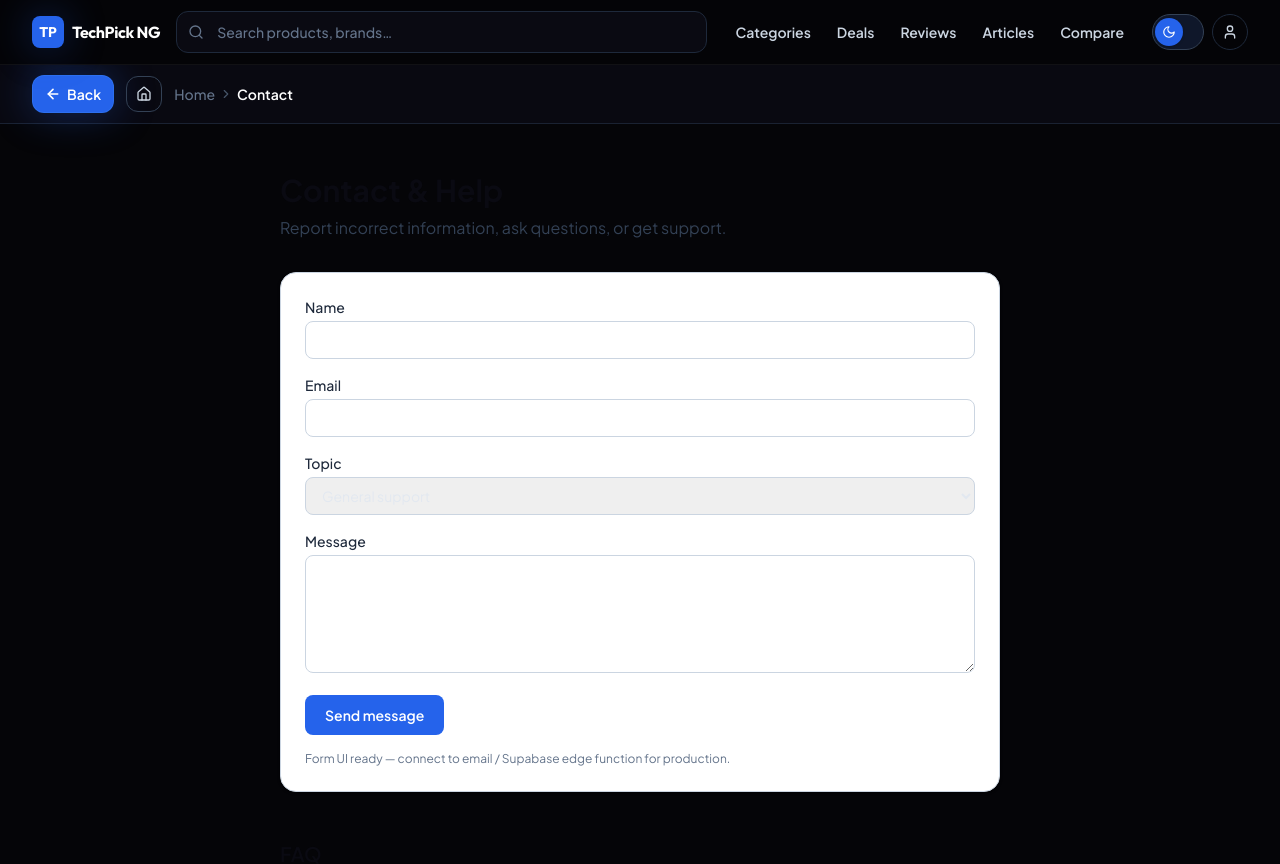
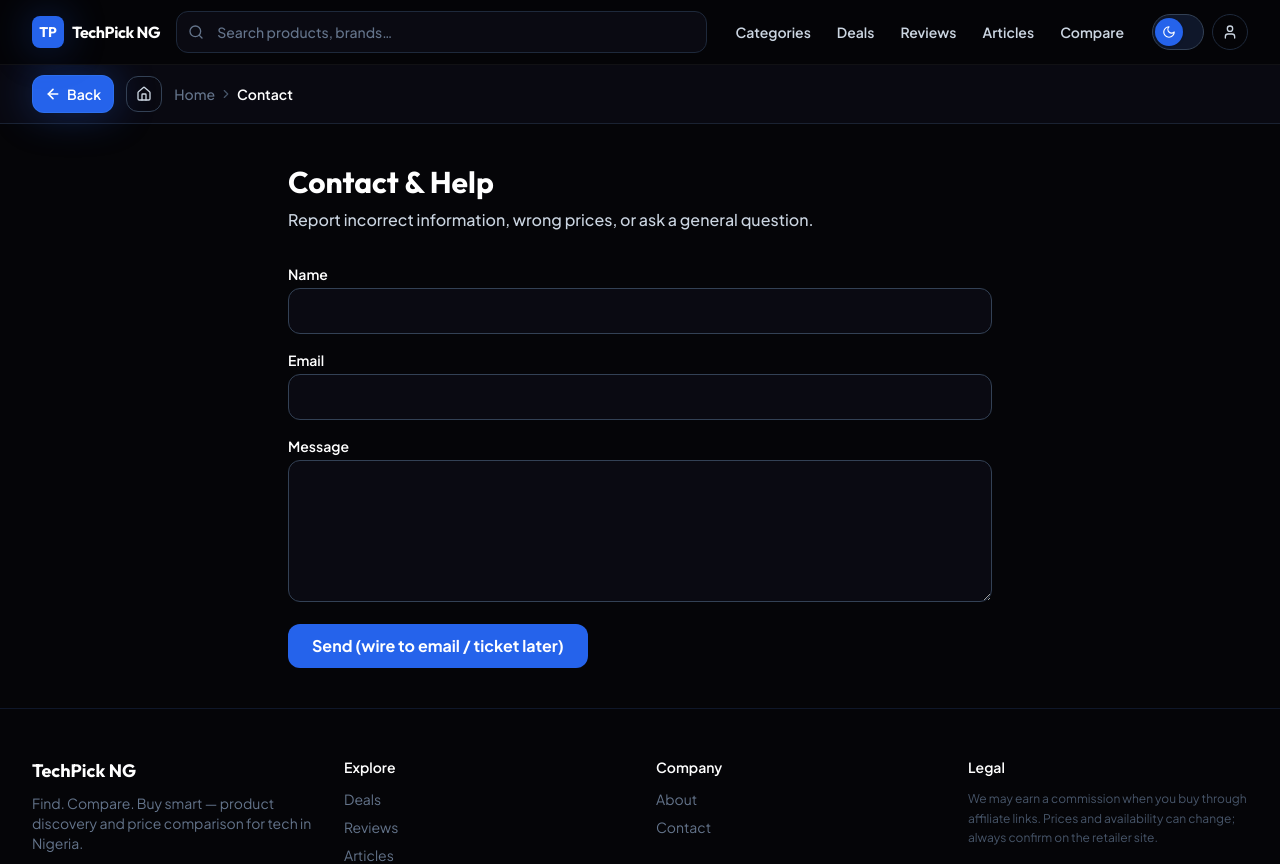
Before and after one commit to axionwave123/tech-pick-marketplace, a Next.js app: page /contact in a window 1280 px wide. Shown: the top 864 px of the page. Built offline with nearby package versions, Linux system fonts and the light colour scheme.

Commit message:
fix: high-contrast text on all pages — white on dark, black on light

```diff
--- a/src/app/compare/page.tsx
+++ b/src/app/compare/page.tsx
@@ -5,16 +5,23 @@ export const metadata = { title: 'Compare Products' };
 export default function ComparePage() {
   return (
     <div className="mx-auto max-w-7xl px-4 py-8 sm:px-6 lg:px-8">
-      <h1 className="text-3xl font-bold text-surface-900">Product Comparison</h1>
-      <p className="mt-2 max-w-2xl text-surface-600">
-        Compare price, display, RAM, storage, battery, camera, processor and other category-specific fields.
-        Select products from product pages (“Add to compare”) or open with query params.
+      <h1 className="font-display text-3xl font-bold text-white light:text-slate-900">
+        Product Comparison
+      </h1>
+      <p className="mt-2 max-w-2xl text-base font-medium text-surface-200 light:text-slate-600">
+        Compare price, display, RAM, storage, battery, camera, processor and other category-specific
+        fields. Select products from product pages (“Add to compare”) or open with query params.
       </p>
-      <div className="mt-10 rounded-2xl border border-dashed border-surface-300 bg-surface-50 p-12 text-center">
-        <p className="text-surface-600">Comparison table UI is scaffolded for multi-product selection.</p>
-        <p className="mt-2 text-sm text-surface-500">
+      <div className="mt-10 rounded-2xl border border-dashed border-surface-600 bg-surface-900/60 p-12 text-center light:border-slate-300 light:bg-slate-100">
+        <p className="font-medium text-surface-200 light:text-slate-700">
+          Comparison table UI is scaffolded for multi-product selection.
+        </p>
+        <p className="mt-2 text-sm text-surface-400 light:text-slate-500">
           Use seed products from{' '}
-          <Link href="/categories/smartphones" className="text-brand-600 hover:underline">
+          <Link
+            href="/categories/smartphones"
+            className="font-semibold text-brand-300 hover:underline light:text-brand-600"
+          >
             Smartphones
           </Link>{' '}
           and extend client state / URL `ids` parsing as you grow.
--- a/src/app/contact/page.tsx
+++ b/src/app/contact/page.tsx
@@ -1,47 +1,44 @@
-export const metadata = { title: 'Contact / Help' };
+export const metadata = { title: 'Contact' };
 
 export default function ContactPage() {
   return (
-    <div className="mx-auto max-w-3xl px-4 py-12 sm:px-6">
-      <h1 className="text-3xl font-bold text-surface-900">Contact & Help</h1>
-      <p className="mt-2 text-surface-600">Report incorrect information, ask questions, or get support.</p>
-
-      <form className="mt-8 space-y-4 rounded-2xl border border-surface-200 bg-white p-6 shadow-card">
+    <div className="mx-auto max-w-3xl px-4 py-10 sm:px-6 lg:px-8">
+      <h1 className="font-display text-3xl font-bold text-white light:text-slate-900">Contact & Help</h1>
+      <p className="mt-2 text-base font-medium text-surface-200 light:text-slate-600">
+        Report incorrect information, wrong prices, or ask a general question.
+      </p>
+      <form className="mt-8 space-y-4">
         <div>
-          <label className="block text-sm font-medium text-surface-700">Name</label>
-          <input className="mt-1 w-full rounded-lg border border-surface-200 px-3 py-2 text-sm" name="name" />
+          <label className="block text-sm font-semibold text-white light:text-slate-800">Name</label>
+          <input
+            className="mt-1 w-full rounded-xl border border-surface-600 bg-surface-900 px-4 py-2.5 text-white light:border-slate-300 light:bg-white light:text-slate-900"
+            name="name"
+            type="text"
+          />
         </div>
         <div>
-          <label className="block text-sm font-medium text-surface-700">Email</label>
-          <input type="email" className="mt-1 w-full rounded-lg border border-surface-200 px-3 py-2 text-sm" name="email" />
+          <label className="block text-sm font-semibold text-white light:text-slate-800">Email</label>
+          <input
+            className="mt-1 w-full rounded-xl border border-surface-600 bg-surface-900 px-4 py-2.5 text-white light:border-slate-300 light:bg-white light:text-slate-900"
+            name="email"
+            type="email"
+          />
         </div>
         <div>
-          <label className="block text-sm font-medium text-surface-700">Topic</label>
-          <select className="mt-1 w-full rounded-lg border border-surface-200 px-3 py-2 text-sm" name="topic">
-            <option>General support</option>
-            <option>Report incorrect product info</option>
-            <option>Report incorrect price / offer</option>
-            <option>Partnership</option>
-          </select>
+          <label className="block text-sm font-semibold text-white light:text-slate-800">Message</label>
+          <textarea
+            className="mt-1 w-full rounded-xl border border-surface-600 bg-surface-900 px-4 py-2.5 text-white light:border-slate-300 light:bg-white light:text-slate-900"
+            name="message"
+            rows={5}
+          />
         </div>
-        <div>
-          <label className="block text-sm font-medium text-surface-700">Message</label>
-          <textarea className="mt-1 w-full rounded-lg border border-surface-200 px-3 py-2 text-sm" rows={5} name="message" />
-        </div>
-        <button type="submit" className="rounded-lg bg-brand-600 px-5 py-2.5 text-sm font-semibold text-white hover:bg-brand-700">
-          Send message
+        <button
+          type="button"
+          className="rounded-xl bg-brand-600 px-6 py-2.5 font-bold text-white hover:bg-brand-500"
+        >
+          Send (wire to email / ticket later)
         </button>
-        <p className="text-xs text-surface-400">Form UI ready — connect to email / Supabase edge function for production.</p>
       </form>
-
-      <section className="mt-12">
-        <h2 className="text-xl font-semibold text-surface-900">FAQ</h2>
-        <ul className="mt-4 space-y-3 text-sm text-surface-700">
-          <li><strong>Do you process payments?</strong> No. Checkout happens on the retailer site.</li>
-          <li><strong>Are prices guaranteed?</strong> No. Prices change; we show last-checked times.</li>
-          <li><strong>How do I report a wrong price?</strong> Use the form above with topic “Report incorrect price”.</li>
-        </ul>
-      </section>
     </div>
   );
 }
--- a/src/app/deals/page.tsx
+++ b/src/app/deals/page.tsx
@@ -8,9 +8,12 @@ export default async function DealsPage() {
 
   return (
     <div className="mx-auto max-w-7xl px-4 py-8 sm:px-6 lg:px-8">
-      <h1 className="text-3xl font-bold text-surface-900">Hot Deals Today</h1>
-      <p className="mt-2 text-surface-600">
-        Offers with a lower current price vs listed original price in our data. Always verify on the retailer site.
+      <h1 className="font-display text-3xl font-bold text-white light:text-slate-900">
+        Hot Deals Today
+      </h1>
+      <p className="mt-2 text-base font-medium text-surface-200 light:text-slate-600">
+        Offers with a lower current price vs listed original price in our data. Always verify on the
+        retailer site.
       </p>
       <div className="mt-8 grid grid-cols-2 gap-4 md:grid-cols-3 lg:grid-cols-4">
         {deals.map((p) => (
@@ -18,7 +21,9 @@ export default async function DealsPage() {
         ))}
       </div>
       {deals.length === 0 && (
-        <p className="mt-8 text-surface-500">No active discounts in the current dataset.</p>
+        <p className="mt-8 text-base font-medium text-surface-300 light:text-slate-500">
+          No active discounts in the current dataset.
+        </p>
       )}
     </div>
   );
--- a/src/app/profile/page.tsx
+++ b/src/app/profile/page.tsx
@@ -2,14 +2,12 @@ export const metadata = { title: 'Profile' };
 
 export default function ProfilePage() {
   return (
-    <div className="mx-auto max-w-3xl px-4 py-12 sm:px-6">
-      <h1 className="text-3xl font-bold text-surface-900">Your profile</h1>
-      <p className="mt-2 text-surface-600">
-        Registered users will be able to save products, save comparisons, view comments, and manage account settings.
+    <div className="mx-auto max-w-3xl px-4 py-10 sm:px-6 lg:px-8">
+      <h1 className="font-display text-3xl font-bold text-white light:text-slate-900">Your profile</h1>
+      <p className="mt-2 text-base font-medium text-surface-200 light:text-slate-600">
+        Saved products, comparisons, and account settings will appear here after public auth is
+        connected.
       </p>
-      <div className="mt-8 rounded-2xl border border-dashed border-surface-300 bg-surface-50 p-8 text-center text-sm text-surface-500">
-        Sign-in via Supabase Auth is configured. Complete profile UI after connecting your project and enabling auth providers.
-      </div>
     </div>
   );
 }
--- a/src/app/reviews/page.tsx
+++ b/src/app/reviews/page.tsx
@@ -24,25 +24,35 @@ export default async function ReviewsHub() {
 
   return (
     <div className="mx-auto max-w-7xl px-4 py-8 sm:px-6 lg:px-8">
-      <h1 className="text-3xl font-bold text-surface-900">TechPick Reviews</h1>
-      <p className="mt-2 text-surface-600">In-depth analysis based on verified public information and sources.</p>
+      <h1 className="font-display text-3xl font-bold text-white light:text-slate-900">
+        TechPick Reviews
+      </h1>
+      <p className="mt-2 text-base font-medium text-surface-200 light:text-slate-600">
+        In-depth analysis based on verified public information and sources.
+      </p>
       <div className="mt-8 grid gap-4 md:grid-cols-2 lg:grid-cols-3">
         {data.map((r: any) => (
           <Link
             key={r.id}
             href={r.products?.slug ? `/products/${r.products.slug}` : '#'}
-            className="flex gap-4 rounded-2xl border border-surface-200 bg-white p-5 shadow-card transition hover:shadow-card-hover"
+            className="flex gap-4 rounded-2xl border border-surface-700 bg-surface-900 p-5 shadow-card transition hover:border-brand-500/40 light:border-slate-200 light:bg-white"
           >
             {r.rating != null && <ScoreBadge score={r.rating} />}
             <div>
-              <h2 className="font-semibold text-surface-900">{r.products?.name || r.title}</h2>
-              {r.summary && <p className="mt-1 line-clamp-2 text-sm text-surface-600">{r.summary}</p>}
+              <h2 className="font-semibold text-white light:text-slate-900">
+                {r.products?.name || r.title}
+              </h2>
+              {r.summary && (
+                <p className="mt-1 line-clamp-2 text-sm text-surface-300 light:text-slate-600">{r.summary}</p>
+              )}
             </div>
           </Link>
         ))}
       </div>
       {data.length === 0 && (
-        <p className="mt-8 text-surface-500">No published editorial reviews yet.</p>
+        <p className="mt-8 text-base font-medium text-surface-300 light:text-slate-500">
+          No published editorial reviews yet.
+        </p>
       )}
     </div>
   );
```
Also changed, not shown: src/app/about/page.tsx (+9 -22 lines), src/app/articles/page.tsx (+15 -7 lines), src/app/search/page.tsx (+14 -8 lines).
